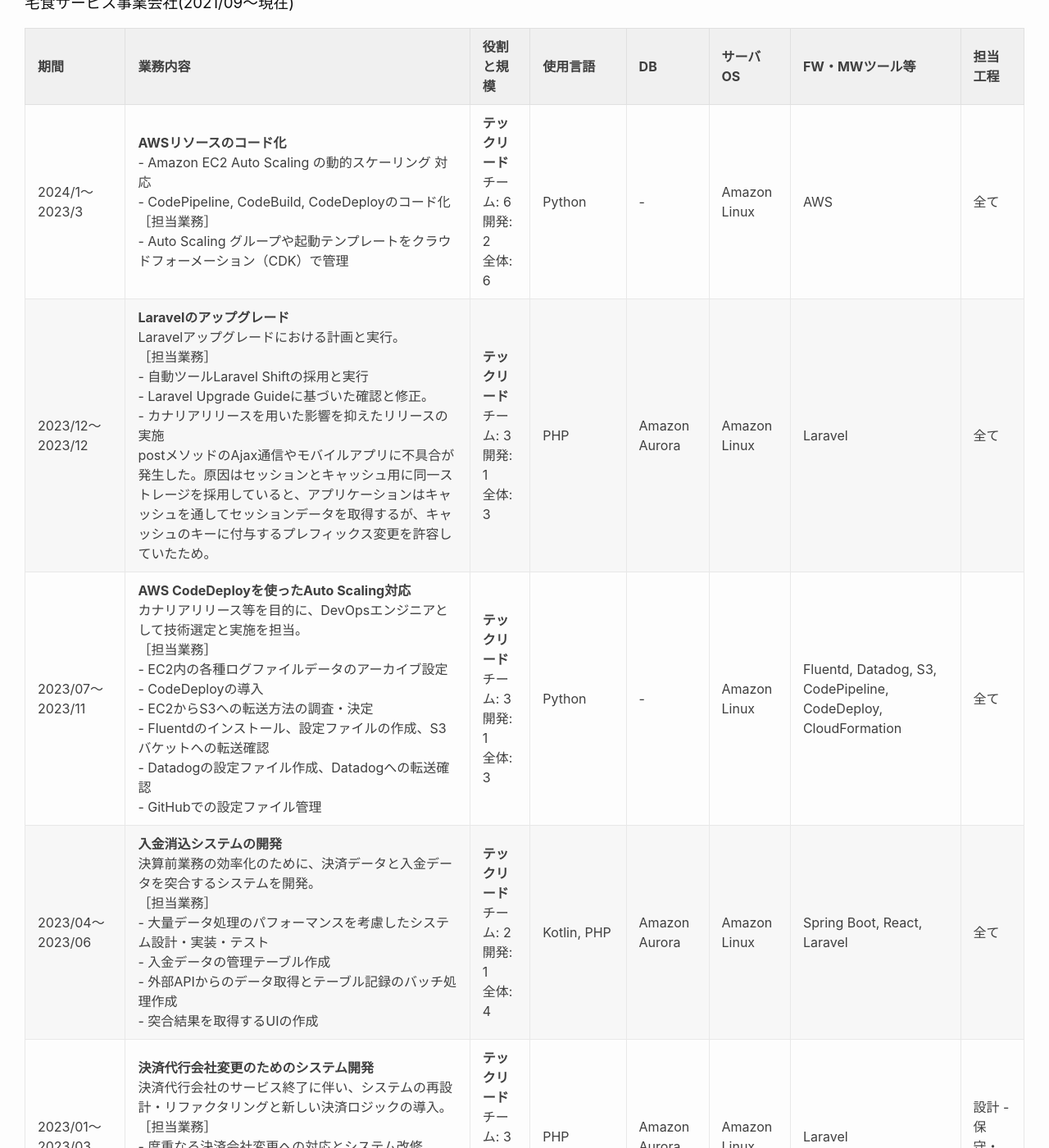
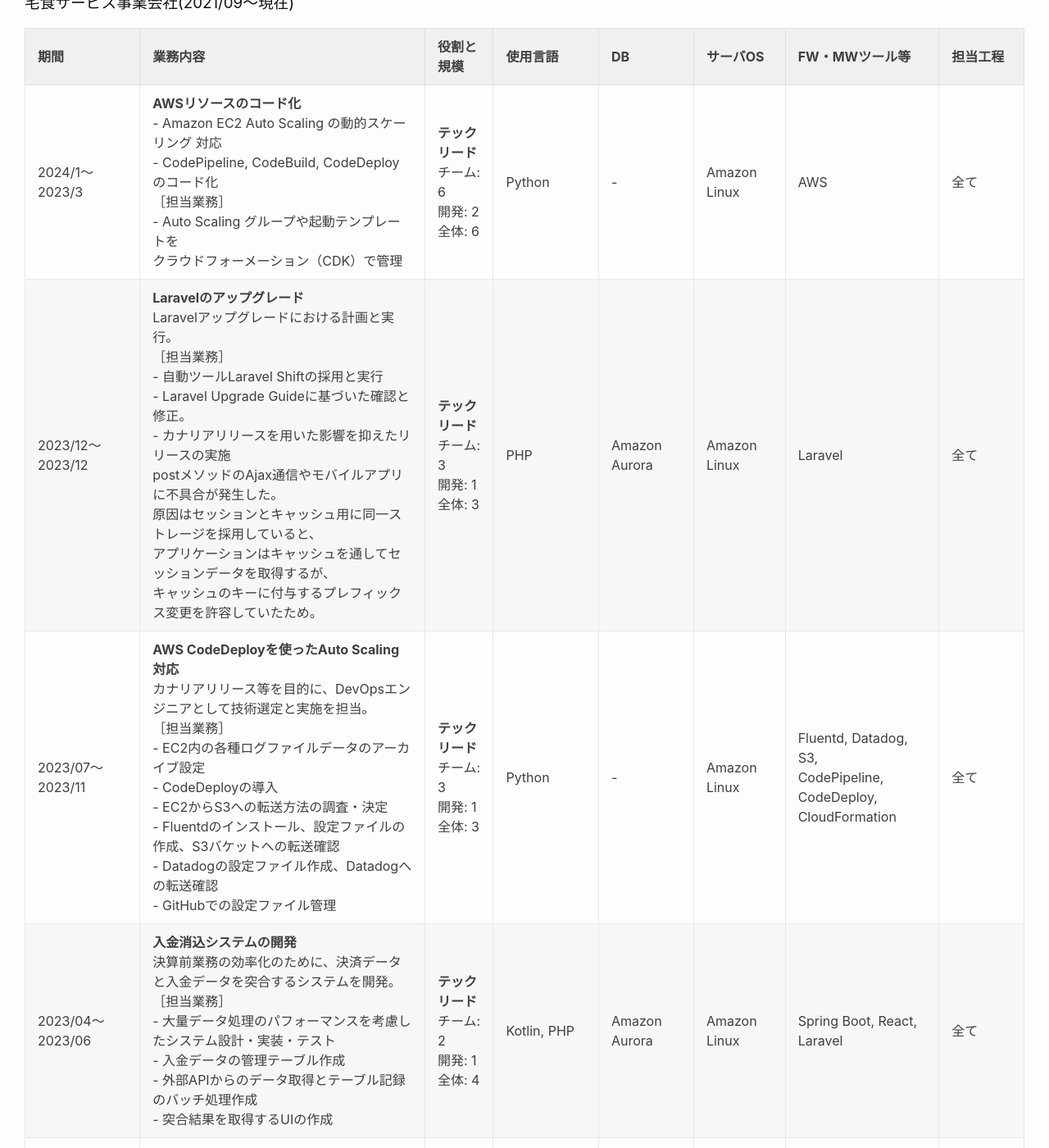
Before and after one commit to takaharu-niki/takaharu-niki.github.io, a Jekyll site: the page built from index.md, in a window 1280 px wide and 1400 px high, scrolled down 1565 px. Shown: the whole window at 82% size. Built offline with Jekyll 4.4.1, drawn with Linux system fonts in a browser that asks for light colours; some of the changed text lies outside the part shown.

Commit message:
add <br>s

```diff
--- a/index.md
+++ b/index.md
@@ -66,11 +66,11 @@ Docker, Jenkins, Fluentd, Ansible, Nginx, Apache, Gulp, Webpack, SASS
 
 | 期間              | 業務内容                                                                                                                                                                                                                                                                                                                                                                                                              | 役割と規模            | 使用言語           | DB            | サーバOS   | FW・MWツール等                                                                                     | 担当工程 |
 |-------------------|-----------------------------------------------------------------------------------------------------------------------------------------------------------------------------------------------------------------------------------------------------------------------------------------------------------------------------------------------------------------------------------------------------------------------|-----------------------|-------------------|---------------|------------|---------------------------------------------------------------------------------------------------|----------|
-| 2024/1〜2023/3  | **AWSリソースのコード化**<br>- Amazon EC2 Auto Scaling の動的スケーリング 対応 <br>- CodePipeline, CodeBuild, CodeDeployのコード化 <br>［担当業務］ <br>- Auto Scaling グループや起動テンプレートをクラウドフォーメーション（CDK）で管理| **テックリード** チーム: 6<br>開発: 2<br>全体: 6 | Python  | -             | Amazon Linux          | AWS | 全て     |
-| 2023/12〜2023/12  | **Laravelのアップグレード**<br>Laravelアップグレードにおける計画と実行。<br>［担当業務］<br>- 自動ツールLaravel Shiftの採用と実行<br>- Laravel Upgrade Guideに基づいた確認と修正。<br>- カナリアリリースを用いた影響を抑えたリリースの実施<br>postメソッドのAjax通信やモバイルアプリに不具合が発生した。原因はセッションとキャッシュ用に同一ストレージを採用していると、アプリケーションはキャッシュを通してセッションデータを取得するが、キャッシュのキーに付与するプレフィックス変更を許容していたため。 | **テックリード** チーム: 3<br>開発: 1<br>全体: 3 | PHP  | Amazon Aurora             | Amazon Linux          | Laravel                                                                                           | 全て     |
-| 2023/07〜2023/11  | **AWS CodeDeployを使ったAuto Scaling対応**<br>カナリアリリース等を目的に、DevOpsエンジニアとして技術選定と実施を担当。<br>［担当業務］<br>- EC2内の各種ログファイルデータのアーカイブ設定<br>- CodeDeployの導入<br>- EC2からS3への転送方法の調査・決定<br>- Fluentdのインストール、設定ファイルの作成、S3バケットへの転送確認<br>- Datadogの設定ファイル作成、Datadogへの転送確認<br>- GitHubでの設定ファイル管理                                                                                                        | **テックリード** チーム: 3<br>開発: 1<br>全体: 3 | Python               | -             | Amazon Linux        | Fluentd, Datadog, S3, CodePipeline, CodeDeploy, CloudFormation                                 | 全て     |
-| 2023/04〜2023/06  | **入金消込システムの開発**<br>決算前業務の効率化のために、決済データと入金データを突合するシステムを開発。<br>［担当業務］<br>- 大量データ処理のパフォーマンスを考慮したシステム設計・実装・テスト<br>- 入金データの管理テーブル作成<br>- 外部APIからのデータ取得とテーブル記録のバッチ処理作成<br>- 突合結果を取得するUIの作成                                                                                                                                                       | **テックリード** チーム: 2<br>開発: 1<br>全体: 4 | Kotlin, PHP    | Amazon Aurora             | Amazon Linux          | Spring Boot, React, Laravel                                                                     | 全て     |
-| 2023/01〜2023/03  | **決済代行会社変更のためのシステム開発**<br>決済代行会社のサービス終了に伴い、システムの再設計・リファクタリングと新しい決済ロジックの導入。<br>［担当業務］<br>- 度重なる決済会社変更への対応とシステム改修<br>- テスト駆動開発(TDD)の実施<br>- Rectorを用いた自動リファクタリング<br>- 新しい決済システムロジックの導入                                                                                                                                                | **テックリード** チーム: 3<br>開発: 2<br>全体: 3 | PHP  | Amazon Aurora             | Amazon Linux          | Laravel                                                                                    | 設計 - 保守・運用    |
+| 2024/1〜2023/3  | **AWSリソースのコード化**<br>- Amazon EC2 Auto Scaling の動的スケーリング 対応 <br>- CodePipeline, CodeBuild, CodeDeployのコード化 <br>［担当業務］ <br>- Auto Scaling グループや起動テンプレートを<br>クラウドフォーメーション（CDK）で管理| **テックリード** <br>チーム: 6<br>開発: 2<br>全体: 6 | Python  | -             | Amazon Linux          | AWS | 全て     |
+| 2023/12〜2023/12  | **Laravelのアップグレード**<br>Laravelアップグレードにおける計画と実行。<br>［担当業務］<br>- 自動ツールLaravel Shiftの採用と実行<br>- Laravel Upgrade Guideに基づいた確認と修正。<br>- カナリアリリースを用いた影響を抑えたリリースの実施<br>postメソッドのAjax通信やモバイルアプリに不具合が発生した。<br>原因はセッションとキャッシュ用に同一ストレージを採用していると、<br>アプリケーションはキャッシュを通してセッションデータを取得するが、<br>キャッシュのキーに付与するプレフィックス変更を許容していたため。 | **テックリード** <br>チーム: 3<br>開発: 1<br>全体: 3 | PHP  | Amazon Aurora             | Amazon Linux          | Laravel                                                                                           | 全て     |
+| 2023/07〜2023/11  | **AWS CodeDeployを使ったAuto Scaling対応**<br>カナリアリリース等を目的に、DevOpsエンジニアとして技術選定と実施を担当。<br>［担当業務］<br>- EC2内の各種ログファイルデータのアーカイブ設定<br>- CodeDeployの導入<br>- EC2からS3への転送方法の調査・決定<br>- Fluentdのインストール、設定ファイルの作成、S3バケットへの転送確認<br>- Datadogの設定ファイル作成、Datadogへの転送確認<br>- GitHubでの設定ファイル管理                                                                                                        | **テックリード** <br>チーム: 3<br>開発: 1<br>全体: 3 | Python               | -             | Amazon Linux        | Fluentd, Datadog, S3,<br> CodePipeline, CodeDeploy,<br> CloudFormation                                 | 全て     |
+| 2023/04〜2023/06  | **入金消込システムの開発**<br>決算前業務の効率化のために、決済データと入金データを突合するシステムを開発。<br>［担当業務］<br>- 大量データ処理のパフォーマンスを考慮したシステム設計・実装・テスト<br>- 入金データの管理テーブル作成<br>- 外部APIからのデータ取得とテーブル記録のバッチ処理作成<br>- 突合結果を取得するUIの作成                                                                                                                                                       | **テックリード** <br>チーム: 2<br>開発: 1<br>全体: 4 | Kotlin, PHP    | Amazon Aurora             | Amazon Linux          | Spring Boot, React, Laravel                                                                     | 全て     |
+| 2023/01〜2023/03  | **決済代行会社変更のためのシステム開発**<br>決済代行会社のサービス終了に伴い、<br>システムの再設計・リファクタリングと新しい決済ロジックの導入。<br>［担当業務］<br>- 度重なる決済会社変更への対応とシステム改修<br>- テスト駆動開発(TDD)の実施<br>- Rectorを用いた自動リファクタリング<br>- 新しい決済システムロジックの導入                                                                                                                                                | **テックリード** <br>チーム: 3<br>開発: 2<br>全体: 3 | PHP  | Amazon Aurora             | Amazon Linux          | Laravel                                                                                    | 設計 - 保守・運用    |
 | 2021/09〜2022/12  | **ECサイト・管理画面の機能開発**<br>マーケティング施策実施や社内業務遂行を目的としたシステム開発。<br>［担当業務］<br>- フロント・バックエンドの設計・実装・テスト                                                                                                                                                                                                                                                                           | チーム: -<br>開発: -<br>全体: - | PHP, JavaScript | Amazon Aurora             | Amazon Linux          | Laravel                                                                                 | 全て     |
 
 プロジェクト外の活動
@@ -88,4 +88,4 @@ Docker, Jenkins, Fluentd, Ansible, Nginx, Apache, Gulp, Webpack, SASS
 
 | 期間              | 業務内容                                                                                                                                                                                                                                                                                                                                                                                                              | 役割と規模            | 使用言語           | DB            | サーバOS   | FW・MWツール等                                                                                     | 担当工程 |
 |-------------------|-----------------------------------------------------------------------------------------------------------------------------------------------------------------------------------------------------------------------------------------------------------------------------------------------------------------------------------------------------------------------------------------------------------------------|-----------------------|-------------------|---------------|------------|---------------------------------------------------------------------------------------------------|----------|
-| 2019/09〜2021/08  | **レンタルサーバー事業会社の各種プロジェクト**<br>コンソール画面の追加・改修、Windows ServerのOSテンプレートの開発、VPSサービス用の追加テンプレートの新規開発。<br>［担当業務］<br>- 実装とテスト<br>- Ansible Playbookの作成と修正                                                                                                                                                                                                | **メンバー** チーム: -<br>開発: -<br>全体: - | PHP, JavaScript | PostgreSQL    | CentOS     | Laravel, Vue.js, Zend Framework, Vanilla JS, OpenStack, Ansible                              | 実装 - 総合テスト     |
+| 2019/09〜2021/08  | **レンタルサーバー事業会社の各種プロジェクト**<br>コンソール画面の追加・改修、Windows ServerのOSテンプレートの開発、VPSサービス用の追加テンプレートの新規開発。<br>［担当業務］<br>- 実装とテスト<br>- Ansible Playbookの作成と修正                                                                                                                                                                                                | **メンバー** <br>チーム: -<br>開発: -<br>全体: - | PHP, JavaScript | PostgreSQL    | CentOS     | Laravel, Vue.js,<br>Zend Framework, Vanilla JS, OpenStack, Ansible                              | 実装 - 総合テスト     |
```
